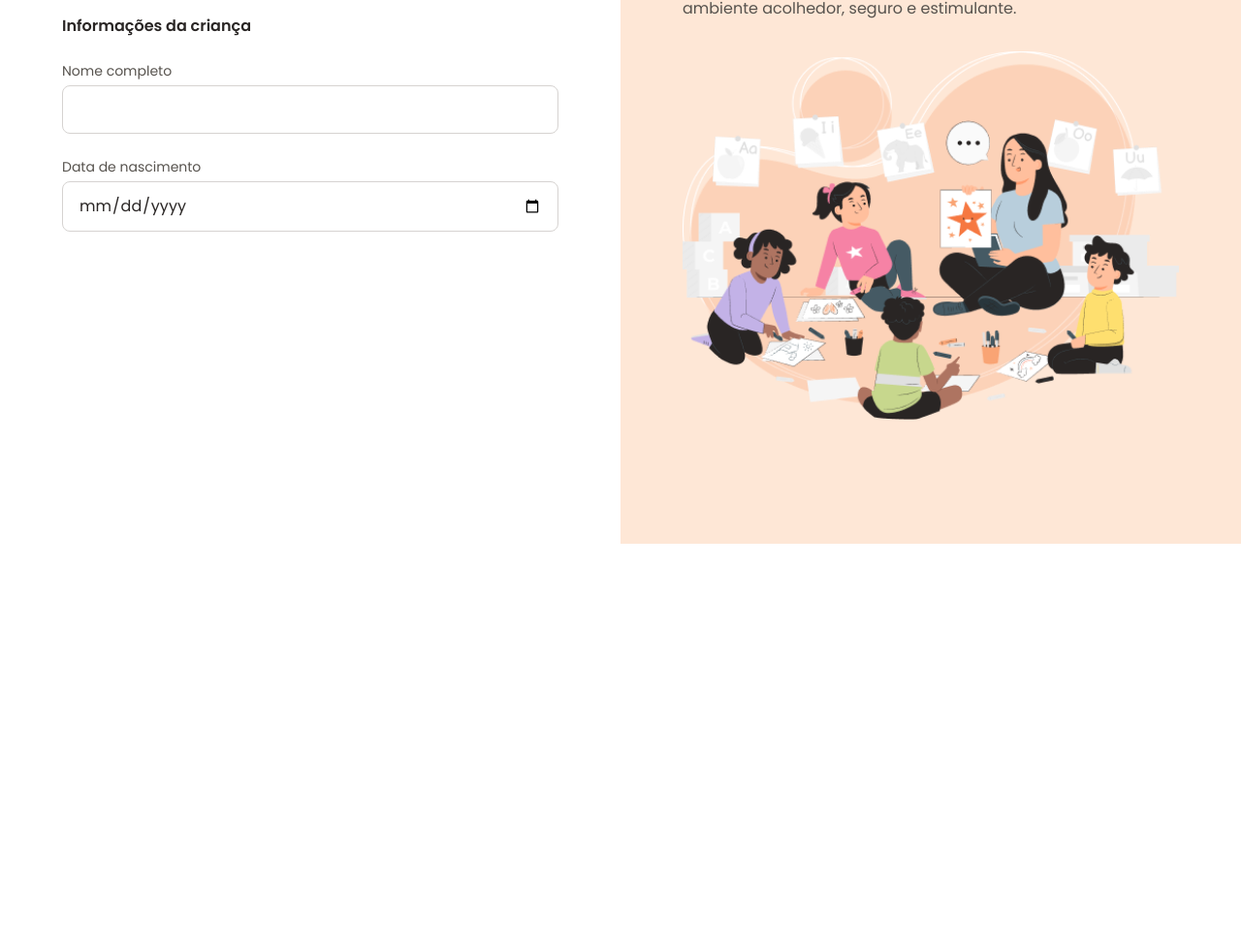
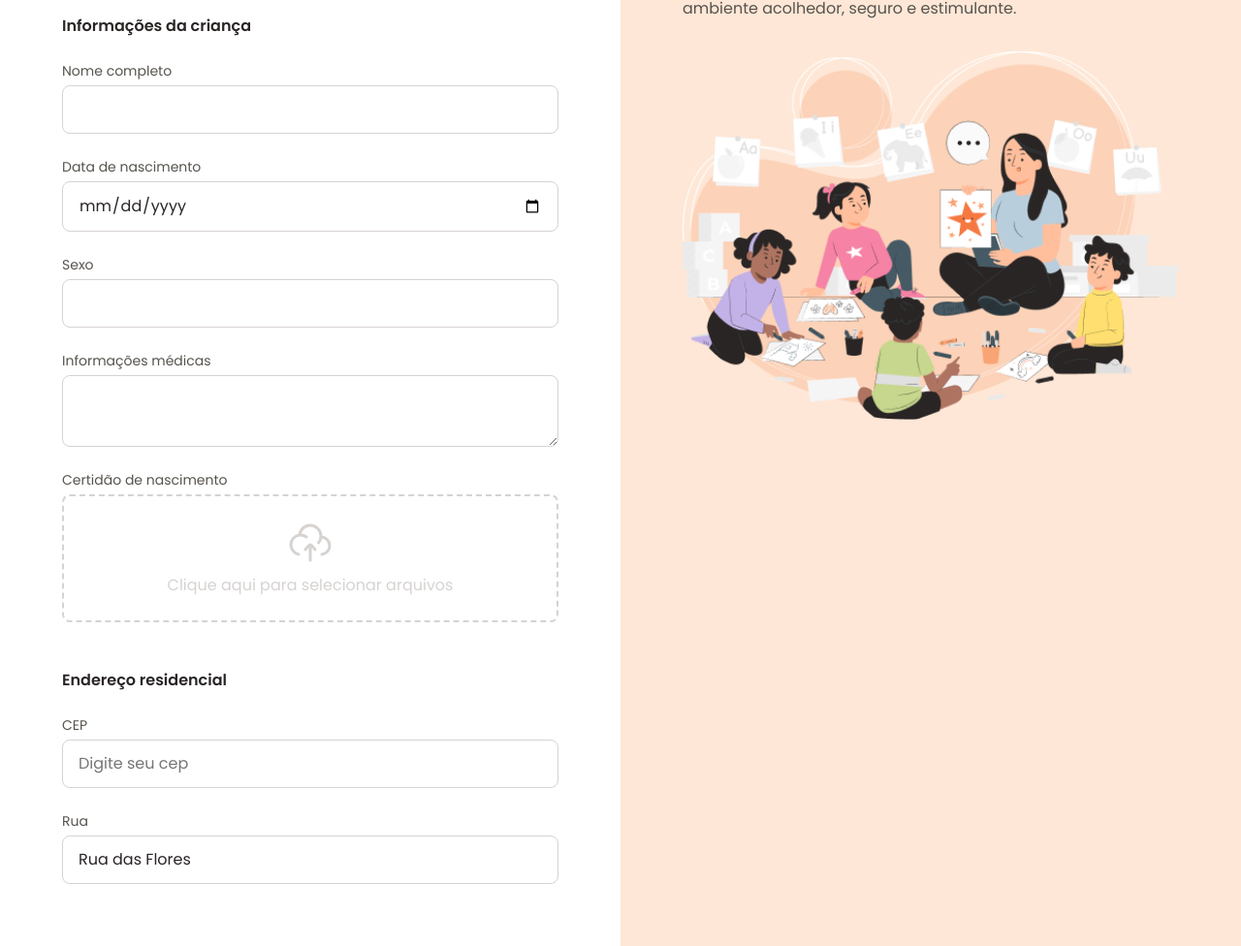
Before and after one commit to giovanneferrari/Curso-Rocketseat, a plain HTML site: page Projeto Form Matricula/index.html in a window 1280 px wide. Shown: the part 239-1215 px from the top of the page at 97% size. Before the commit the page ends 800 px from the top, so only its background shows below. Drawn offline with Linux system fonts and the light colour scheme.

Commit message:
evolucao do formulario

```diff
--- a/Projeto Form Matricula/index.html
+++ b/Projeto Form Matricula/index.html
@@ -25,17 +25,53 @@
                     <p>Preencha os dados abaixo para matricular seu filho na escola de educação infantil Estrelas do Amanhã.</p>
                 </div>
             </div>
-            <form action="" class="child-information">
+            <form action="" class="flex direction-column gap-48">
+            <div class="child-information">
                 <h3>Informações da criança</h3>
                 <div class="child-name">
-                    <h4>Nome completo</h4>
+                    <label>Nome completo</label>
                     <input type="text" class="child-name-box">
                 </div>
                 <div class="child-age">
-                    <h4>Data de nascimento</h4>
+                    <label>Data de nascimento</label>
                     <input type="date" class="child-age-box">
                 </div>
-            </form>
+                <div class="child-gender">
+                    <label>Sexo</label>
+                    <input type="text" class="child-age-box" list="gender" required>
+                    <datalist id="gender">
+                        <option>Masculino</option>
+                        <option>Feminino</option>
+                    </datalist>
+                </div>
+                <div class="child-medical-info">
+                    <label>Informações médicas</label>
+                    <textarea name="medical-info" id="medical-info"></textarea>
+                </div>
+                <div class="child-birth-document">
+                    <label>Certidão de nascimento</label>
+                    <div class="child-birth-document-box">
+                        <svg width="48" height="48" viewBox="0 0 24 24" fill="none" xmlns="http://www.w3.org/2000/svg">
+                            <path d="M17.4776 9.01106C17.485 9.01102 17.4925 9.01101 17.5 9.01101C19.9853 9.01101 22 11.0294 22 13.5193C22 15.8398 20.25 17.7508 18 18M17.4776 9.01106C17.4924 8.84606 17.5 8.67896 17.5 8.51009C17.5 5.46695 15.0376 3 12 3C9.12324 3 6.76233 5.21267 6.52042 8.03192M17.4776 9.01106C17.3753 10.1476 16.9286 11.1846 16.2428 12.0165M6.52042 8.03192C3.98398 8.27373 2 10.4139 2 13.0183C2 15.4417 3.71776 17.4632 6 17.9273M6.52042 8.03192C6.67826 8.01687 6.83823 8.00917 7 8.00917C8.12582 8.00917 9.16474 8.38194 10.0005 9.01101" stroke="var(--stroke-default)" stroke-width="1.5" stroke-linecap="round" stroke-linejoin="round"/>
+                            <path d="M12 13V21M12 13C11.2998 13 9.99153 14.9943 9.5 15.5M12 13C12.7002 13 14.0085 14.9943 14.5 15.5" stroke="var(--stroke-default)" stroke-width="1.5" stroke-linecap="round" stroke-linejoin="round"/>
+                            </svg>
+                        <input type="file" hidden>
+                        <p>Clique aqui para selecionar arquivos</p>
+                    </div>
+                </div>
+            </div>
+            <div class="address">
+                <h3>Endereço residencial</h3>
+                <div class="address-zip">
+                    <label>CEP</label>
+                    <input type="number" placeholder="Digite seu cep">
+                </div>
+                <div class="address-stress">
+                    <label>Rua</label>
+                    <input type="text" value="Rua das Flores" disabled>
+                </div>
+            </div>
+        </form>
         </main>
         <aside class="padding-64">
             <div class="flex">
--- a/Projeto Form Matricula/styles/global.css
+++ b/Projeto Form Matricula/styles/global.css
@@ -48,3 +48,7 @@
     --text-sm: 12px/150% var(--font-family);
     --text: 16px/150% var(--font-family);
 }
+
+body {
+    background-color: var(--surface-color-secondary);
+}
--- a/Projeto Form Matricula/styles/main.css
+++ b/Projeto Form Matricula/styles/main.css
@@ -4,6 +4,7 @@
 
 main {
     width: 50%;
+    background-color: var(--surface-color-primary);
 
     .title {
         display: flex;
@@ -49,28 +50,102 @@ main {
             color: var(--text-color-primary);
             }
 
-        .child-name, .child-age {
+        .child-name, .child-age, .child-gender, .child-medical-info, .child-birth-document {
             display: flex;
             flex-direction: column;
             gap: 4px;
 
-            h4 {
+            label {
                 font: var(--text-md);
                 color: var(--text-color-secondary);
             }
 
-            .child-name-box, .child-age-box {
+            .child-name-box, .child-age-box, #medical-info {
                 background-color: var(--surface-color-primary);
                 border: 1px solid var(--stroke-default);
                 padding: 12px 16px;
                 border-radius: 8px;
                 font: var(--text-lg);
                 color: var(--text-color-primary);
+                outline: none;
             }
 
-            .child-name-box:hover, .child-age-box:hover {
+            .child-age-box:focus, .child-name-box:focus, #medical-info:focus {
                 border: 1px solid var(--stroke-highlight);
-                cursor: pointer;
+                box-shadow: 0 0 5px var(--stroke-highlight);
+            }
+        }
+
+        .child-birth-document-box {
+            display: flex;
+            flex-direction: column;
+            gap: 8px;
+            justify-content: center;
+            align-items: center;
+            border: 2px dashed var(--stroke-default);
+            padding: 24px 16px;
+            border-radius: 8px;
+
+            p {
+                font: var( --text-lg);
+                color: var(--stroke-default);
+            }
+        }
+
+        .child-birth-document-box:hover {
+            cursor: pointer;
+            background-color: var(--surface-color-secondary);
+            border: 2px dashed var(--stroke-highlight);
+            transition: all 0.3s ease-in-out;
+
+            svg {
+                path {
+                    stroke: var(--brand-color-light);
+                    transition: all 0.3s ease-in-out;
+                }
+            }
+
+            p {
+                color: var(--text-color-tertiary);
+                transition: all 0.3s ease-in-out;
+            }
+
+        }
+    }
+
+    .address {
+        display: flex;
+        flex-direction: column;
+        gap: 24px;
+
+        h3 {
+            font: var(--text-lg-semi);
+            color: var(--text-color-primary);
+            }
+
+        .address-zip, .address-stress {
+            display: flex;
+            flex-direction: column;
+            gap: 4px;
+
+            label {
+                font: var(--text-md);
+                color: var(--text-color-secondary);
+            }
+
+            input {
+                background-color: var(--surface-color-primary);
+                border: 1px solid var(--stroke-default);
+                padding: 12px 16px;
+                border-radius: 8px;
+                font: var(--text-lg);
+                color: var(--text-color-primary);
+                outline: none;
+            }
+
+            input:focus {
+                border: 1px solid var(--stroke-highlight);
+                box-shadow: 0 0 5px var(--stroke-highlight);
             }
         }
     }
@@ -83,6 +158,8 @@ aside {
     display: flex;
     flex-direction: column;
     gap: 32px;
+    position: fixed;
+    right: 0;
 
     div {
         gap: 8px;
```
